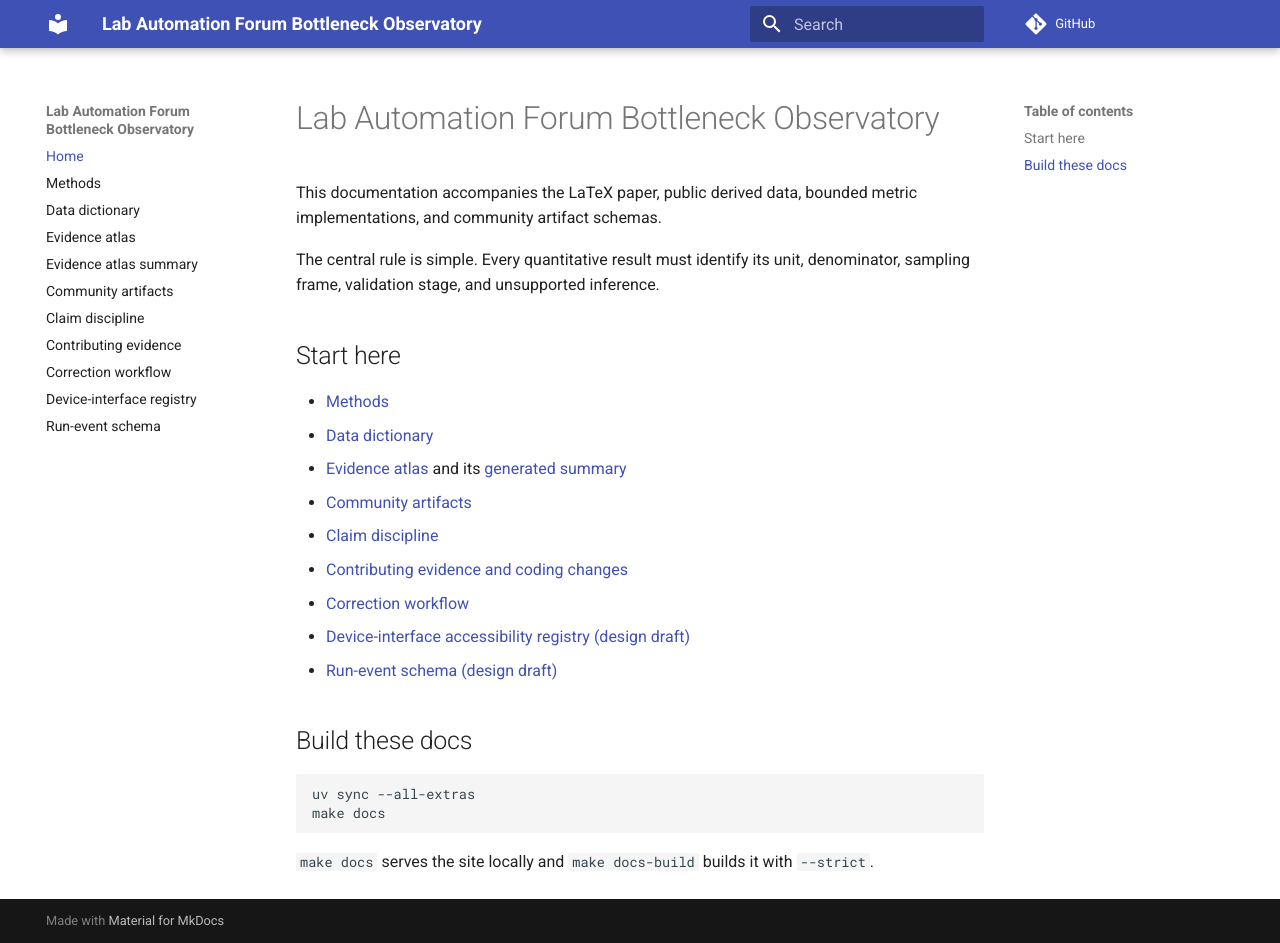
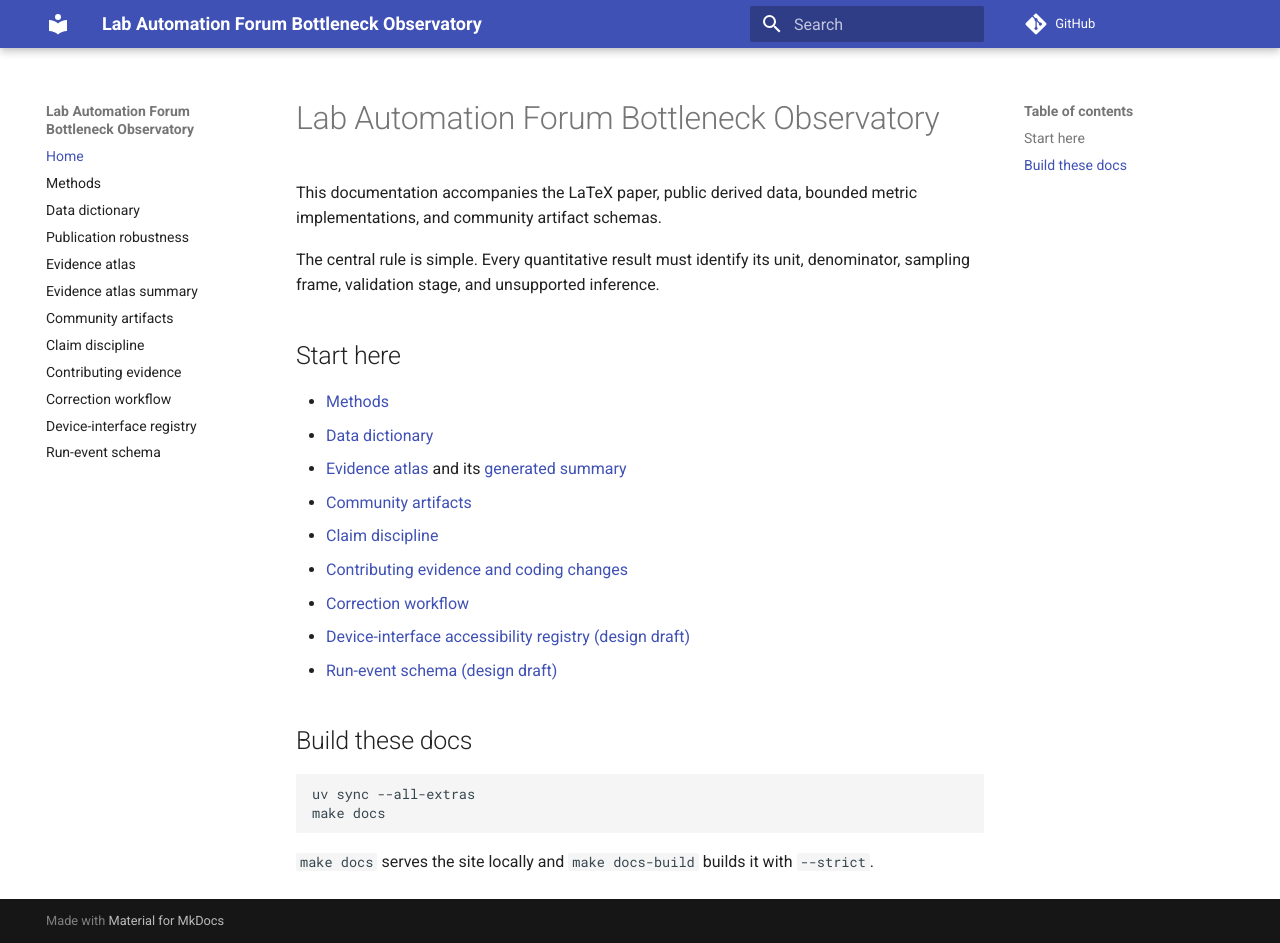
Before and after one commit to fraware/lab-automation-observatory, an MkDocs documentation site: the page built from docs/index.md, in a window 1280 px wide and 943 px high. Built offline with MkDocs 1.6.1 and Material for MkDocs 9.7.7, drawn with Linux system fonts in a browser that asks for light colours; comment, search, counter and statistics services are not loaded.

Commit message:
Add robustness documentation to site navigation

```diff
--- a/mkdocs.yml
+++ b/mkdocs.yml
@@ -5,6 +5,7 @@ nav:
   - Home: index.md
   - Methods: methods.md
   - Data dictionary: data-dictionary.md
+  - Publication robustness: robustness.md
   - Evidence atlas: evidence-atlas.md
   - Evidence atlas summary: generated/evidence_atlas_summary.md
   - Community artifacts: community-artifacts.md
```
